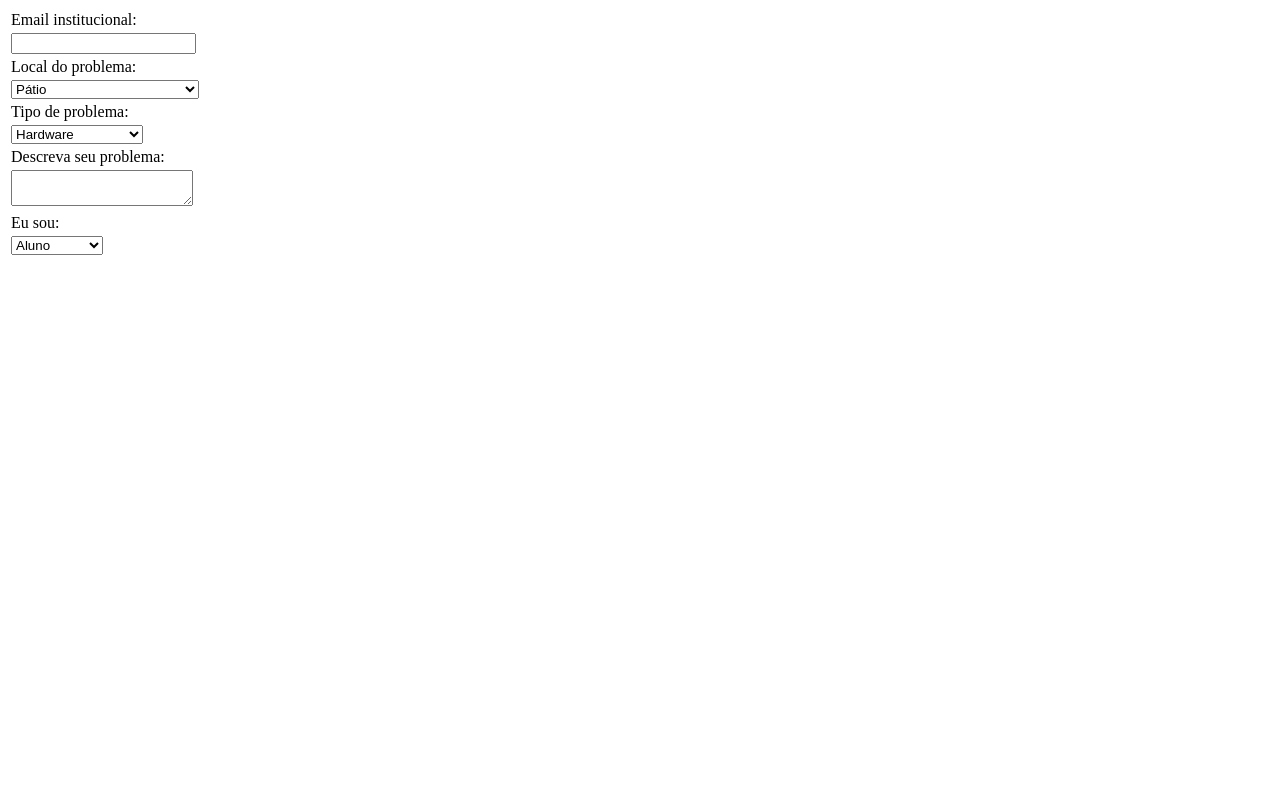
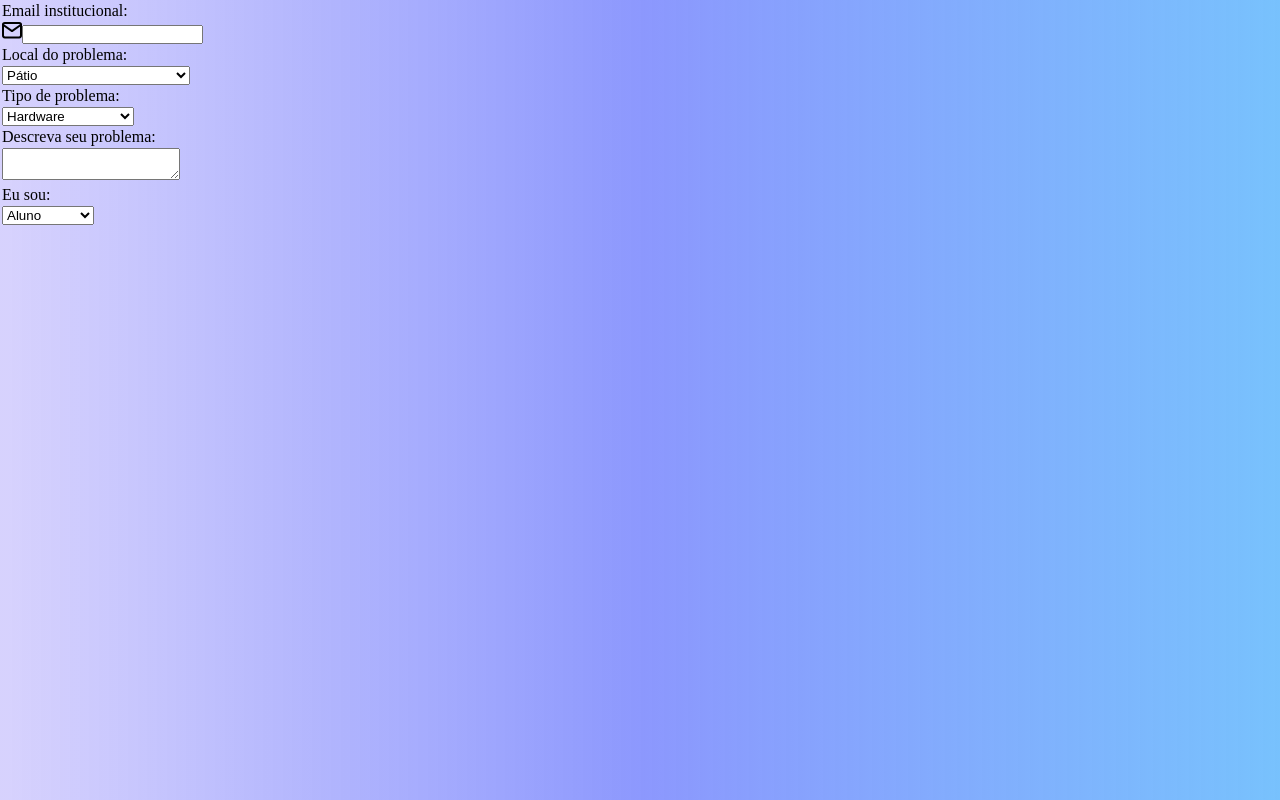
Before and after one commit to kauansilva001/Technical-Support, a PHP site: page / in a window 1280 px wide. Run offline with PHP 8.4, Linux system fonts and the light colour scheme.

Commit message:
Adicionando o CSS e os ícones

```diff
--- a/index.php
+++ b/index.php
@@ -4,6 +4,7 @@
     <meta charset="UTF-8">
     <meta name="viewport" content="width=device-width, initial-scale=1.0">
     <link rel="shortcut icon" href="icons/support-icon.ico" type="image/x-icon">
+    <link rel="stylesheet" href="style/style.css">
     <title>Sistema de Chamado</title>
 </head>
 <body>
@@ -11,7 +12,7 @@
         <form action="controler.php" method="POST">
             <table>
             <tr><td><label>Email institucional:</label></td></tr>
-            <tr><td><input type="email"></td> <!--Lembrar de colocar o nome para o uso do PHP--> </tr>
+            <tr><td><div><img src="icons/Email-Icon.svg"><input type="email"></td></div> <!--Lembrar de colocar o nome para o uso do PHP--> </tr>
             <tr><td><label>Local do problema:</label></td></tr>
             <tr><td><select>  <!-- Lembrar de colocar o nome para o uso do PHP -->
             <option value="">Pátio</option>
--- /dev/null
+++ b/style/style.css
@@ -0,0 +1,14 @@
+* {
+    margin: 0;
+    padding: 0;
+    box-sizing: border-box;
+}
+
+body {
+    background: linear-gradient(270deg, #77C3FD -1.98%, rgba(109, 124, 253, 0.79) 49.57%, rgba(179, 170, 252, 0.53) 99.45%);
+}
+
+form {
+    width: 874px;
+    height: 782px;
+}
```
Also changed, not shown: icons/Email-Icon.svg (added), icons/Map.svg (added), icons/Rostinho.svg (added), icons/Writter.svg (added).
